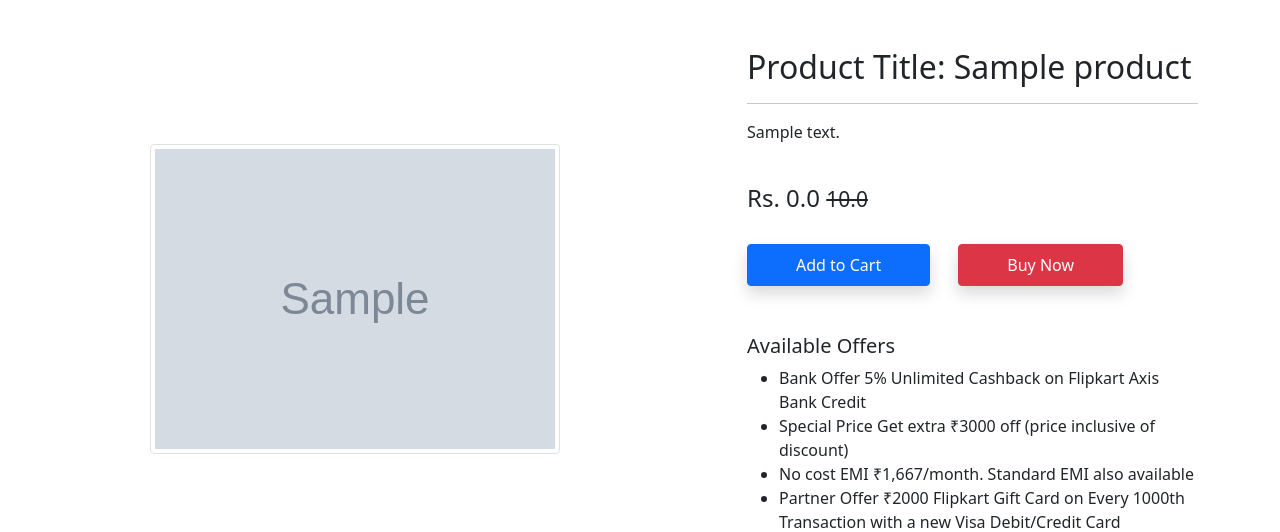
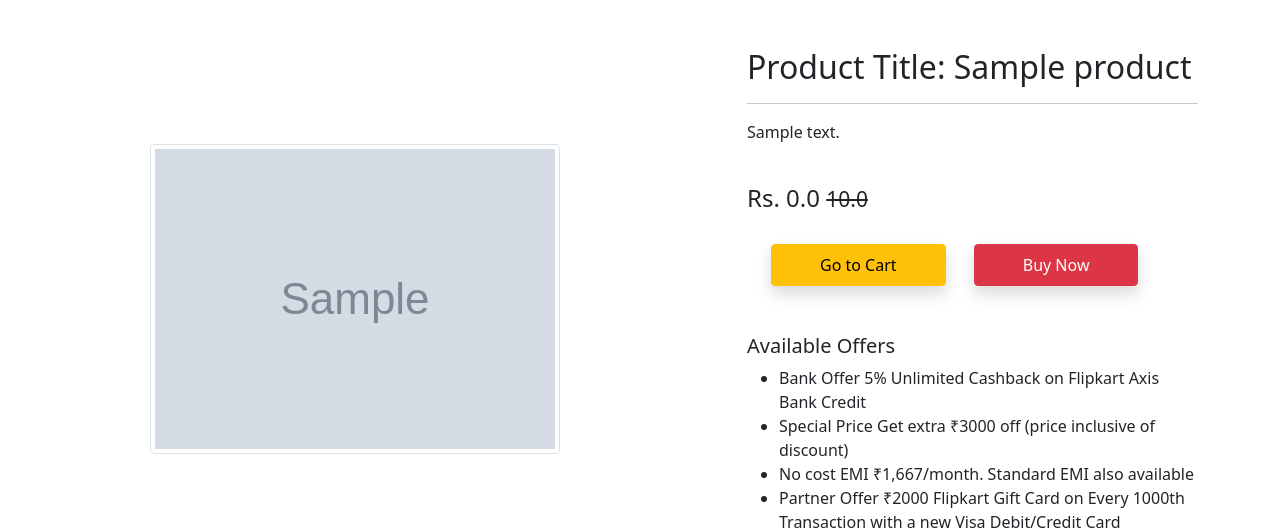
Before and after one commit to NikeshPakuwal/Multi-Vendor_Ecommerce, a Django app: page /product-detail/1 in a window 1280 px wide. Shown: the part 56-588 px from the top of the page. Run offline with Django 3.2, Linux system fonts and the light colour scheme; a user stored in the database is signed in; tables that the repository leaves empty hold one stand-in row (values such as "Sample post"); grey boxes marked "Sample" are stand-in pictures; some libraries are stand-ins or nearby versions.

Commit message:
Finalized Project

```diff
--- a/app/productViews.py
+++ b/app/productViews.py
@@ -1,6 +1,7 @@
 from django.shortcuts import render
 from django.views import View
 from.models import Product, Cart, OrderPlaced, Customer
+from django.db.models import Q
 
 
 class ProductView(View):
@@ -22,7 +23,15 @@ class ProductView(View):
 class ProductDetailView(View):
     def get(self, request, pk):
         product = Product.objects.get(pk = pk)
-        return render(request, 'app/productdetail.html', {'product' : product})
+        item_already_in_cart = False
+        if request.user.is_authenticated:
+            item_already_in_cart = Cart.objects.filter(Q(product=product.id) & Q(user=request.user)).exists()
+
+        context = {
+            'item_already_in_cart' : item_already_in_cart,
+            'product' : product
+        }
+        return render(request, 'app/productdetail.html', context)
 
 
 def mobile(request, data=None):
--- a/app/templates/app/productdetail.html
+++ b/app/templates/app/productdetail.html
@@ -13,12 +13,25 @@
    <p>{{product.description}}</p> <br>
    <h4>Rs. {{product.discounted_price}} <small class="fw-light text-decoration-line-through">{{product.selling_price}}</small></h4> <br>
 
-   <form action="/add-to-cart" class="d-inline">
-        <input type="hidden" name="prod_id" id="prod_id" value="{{product.id}}">
-        <button type="submit" class="btn btn-primary shadow px-5 py-2">Add to Cart</button>
-    </form>
+    {% if request.user.is_authenticated %}
+        {% if item_already_in_cart %}
+            <a href="{% url 'showcart' %}" class="btn btn-warning shadow px-5 py-2 ms-4">Go to Cart</a>
+        {% else %}
+            <form action="/add-to-cart" class="d-inline">
+                <input type="hidden" name="prod_id" id="prod_id" value="{{product.id}}">
+                <button type="submit" class="btn btn-primary shadow px-5 py-2">Add to Cart</button>
+            </form>
+        {% endif %}
+    {% endif %}
 
-   <a href="{% url 'buy-now' %}" class="btn btn-danger shadow px-5 py-2 ms-4">Buy Now</a>
+    {% if not request.user.is_authenticated %}
+        <form action="/add-to-cart" class="d-inline">
+            <input type="hidden" name="prod_id" id="prod_id" value="{{product.id}}">
+            <button type="submit" class="btn btn-primary shadow px-5 py-2">Add to Cart</button>
+        </form>
+    {% endif %}
+
+   <a href="{% url 'checkout' %}" class="btn btn-danger shadow px-5 py-2 ms-4">Buy Now</a>
    <h5 class="mt-5">Available Offers</h5>
    <ul>
     <li>Bank Offer 5% Unlimited Cashback on Flipkart Axis Bank Credit</li>
```
Also changed, not shown: app/views.py (+8 -1 lines).
